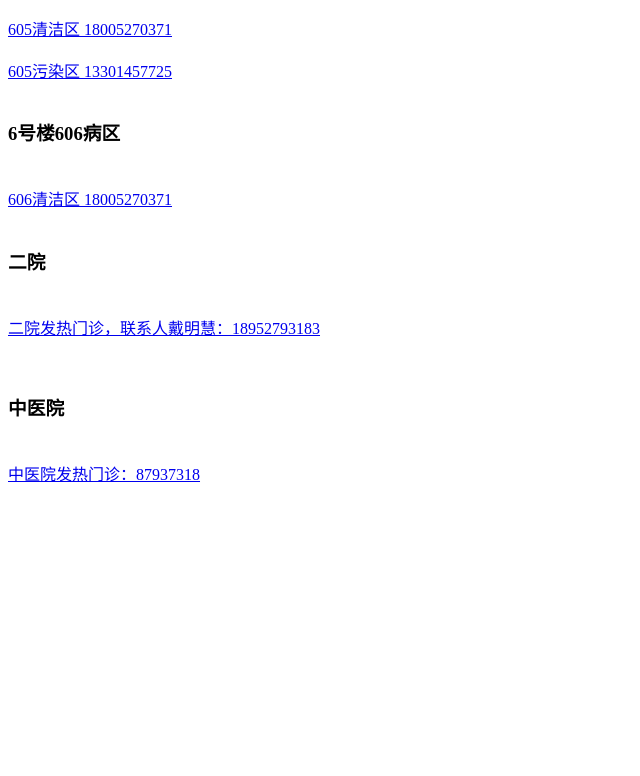
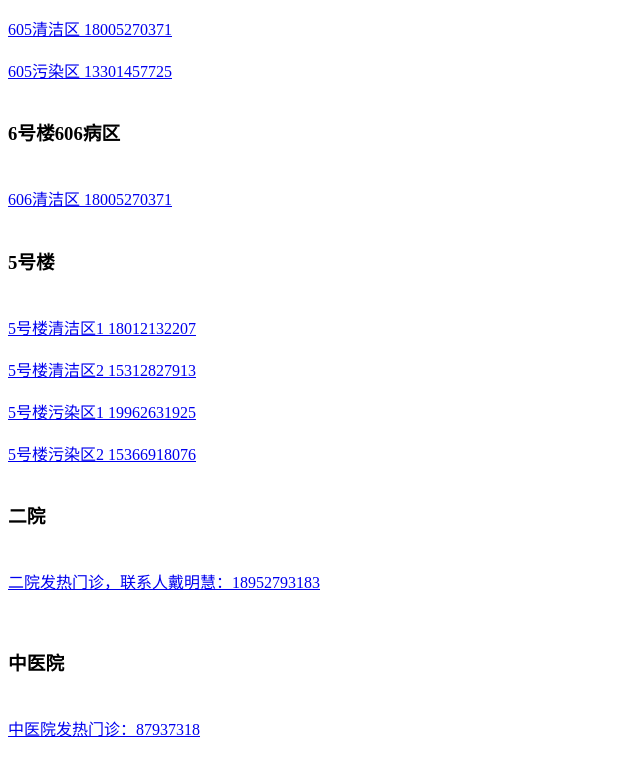
Before and after one commit to jupeiqi/phone_number, a plain HTML site: page index.html in a window 1280 px wide. Shown: the part 2334-3110 px from the top of the page, without its empty margins (0-640 px from the left). Before the commit the page ends 2863 px from the top, so only its background shows below. Drawn offline with nearby package versions, Linux system fonts and the light colour scheme.

Commit message:
Update index.html

```diff
--- a/index.html
+++ b/index.html
@@ -113,6 +113,14 @@
 <div class="fuya" align="left"><h3>6号楼606病区</br></br></h3></div>
 <div class="fuya" align="left"><a href="tel:18005270371">606清洁区 18005270371</br></br></a></div>
 
+
+<div class="fuya" align="left"><h3>5号楼</br></br></h3></div>
+<div class="fuya" align="left"><a href="tel:18012132207">5号楼清洁区1 18012132207</br></br></a></div>
+<div class="fuya" align="left"><a href="tel:15312827913">5号楼清洁区2 15312827913</br></br></a></div>
+<div class="fuya" align="left"><a href="tel:19962631925">5号楼污染区1 19962631925</br></br></a></div>
+<div class="fuya" align="left"><a href="tel:15366918076">5号楼污染区2 15366918076</br></br></a></div>
+
+
 <div class="fuya" align="left"><h3>二院</br></br></h3></div>
 <div class="fuya" align="left"><a href="tel:18952793183">二院发热门诊，联系人戴明慧：18952793183</br></br></br></a></div>
 
```
